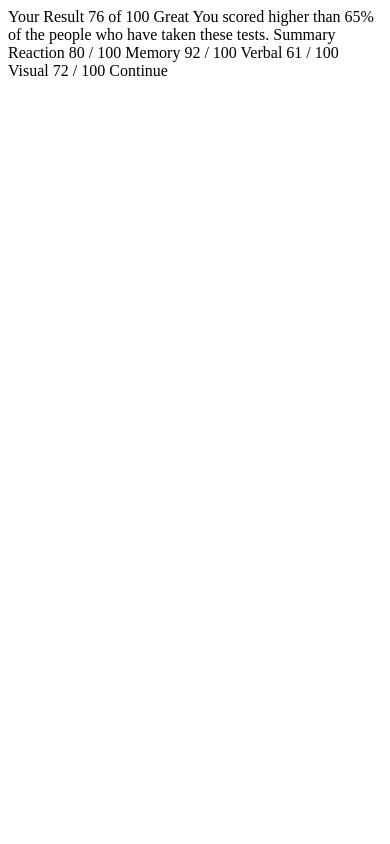
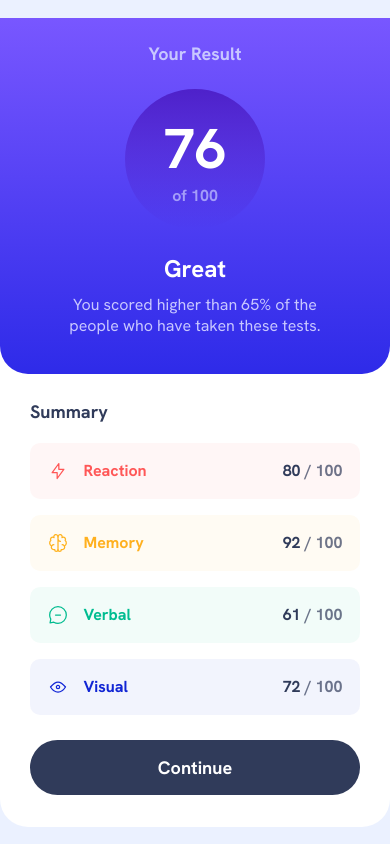
Before and after one commit to efano-dev/vanilla-results-summary-component, a plain HTML site: page index.html in a window 390 px wide. Drawn offline with Linux system fonts and the light colour scheme.

Commit message:
Added HTML Structure and CSS Styling for mobile View

```diff
--- a/index.html
+++ b/index.html
@@ -13,28 +13,48 @@
     </head>
     <body>
         <main>
-            Your Result
-            76
-            of 100
+            <article class="result-container">
+                <section class="result">
+                    <h1 class="h-1">Your Result</h1>
 
-            Great
-            You scored higher than 65% of the people who have taken these tests.
+                    <div class="result__circle">
+                        <p class="result__circle__antecedent">76</p>
+                        <p class="result__circle__consequent">of 100</p>
+                    </div>
 
-            Summary
+                    <p class="result__status">Great</p>
+                    <p class="result__description">You scored higher than 65% of the people who have taken these tests.</p>
+                </section>
+                <section class="summary">
+                    <h2 class="h-2">Summary</h2>
 
-            Reaction
-            80 / 100
+                    <div class="summary__details summary__details--1">
+                        <img src="./assets/images/icon-reaction.svg" alt="Reaction Logo" class="summary__details__logo">
+                        <p>Reaction</p>
+                        <p class="summary__details__ratio"><span class="summary__details__antecedent">80</span> / 100</p>
+                    </div>
 
-            Memory
-            92 / 100
+                    <div class="summary__details summary__details--2">
+                        <img src="./assets/images/icon-memory.svg" alt="Memory Logo" class="summary__details__logo">
+                        <p>Memory</p>
+                        <p class="summary__details__ratio"><span class="summary__details__antecedent">92</span> / 100</p>
+                    </div>
 
-            Verbal
-            61 / 100
+                    <div class="summary__details summary__details--3">
+                        <img src="./assets/images/icon-verbal.svg" alt="Verbal Logo" class="summary__details__logo">
+                        <p>Verbal</p>
+                        <p class="summary__details__ratio"><span class="summary__details__antecedent">61</span> / 100</p>
+                    </div>
 
-            Visual
-            72 / 100
+                    <div class="summary__details summary__details--4">
+                        <img src="./assets/images/icon-visual.svg" alt="Visual Logo" class="summary__details__logo">
+                        <p>Visual</p>
+                        <p class="summary__details__ratio"><span class="summary__details__antecedent">72</span> / 100</p>
+                    </div>
 
-            Continue
+                    <button class="summary__button">Continue</button>
+                </section>
+            </article>
         </main>
         <footer>
             <script src="./scripts/script.js"></script>
--- a/styles/style.css
+++ b/styles/style.css
@@ -0,0 +1,187 @@
+@font-face {
+    font-family: "Hanken Grotesk";
+    src: url(../assets/fonts/HankenGrotesk-VariableFont_wght.ttf);
+}
+
+:root {
+    --color-white: hsl(0, 0%, 100%);
+    --color-pale-blue: hsl(221, 100%, 96%);
+    --color-light-lavender: hsl(241, 100%, 89%);
+    --color-fade-light-lavender: hsla(241, 100%, 89%, 0.7);
+    --color-dark-gray-blue: hsl(224, 30%, 27%);
+    --color-fade-dark-gray-blue: hsla(224, 30%, 27%, 0.7);
+    --color-light-red: hsl(0, 100%, 67%);
+    --color-fade-light-red: hsl(0, 100%, 67%, 0.05);
+    --color-orage-yellow: hsl(39, 100%, 56%);
+    --color-fade-orage-yellow: hsla(39, 100%, 56%, 0.05);
+    --color-green-teal: hsl(166, 100%, 37%);
+    --color-fade-green-teal: hsla(166, 100%, 37%, 0.05);
+    --color-cobalt-blue: hsl(234, 85%, 45%);
+    --color-fade-cobalt-blue: hsla(234, 85%, 45%, 0.05);
+    --color-gradient-light-slate-blue: hsl(252, 100%, 67%);
+    --color-gradient-light-royal-blue: hsl(241, 81%, 54%);
+    --color-gradient-violet-blue: hsla(256, 72%, 46%, 1);
+    --color-gradient-persian-blue: rgba(36, 33, 202, 0);
+    --color-gradient-background: linear-gradient(to bottom, var(--color-gradient-light-slate-blue), var(--color-gradient-light-royal-blue));
+    --color-gradient-circle: linear-gradient(to bottom, var(--color-gradient-violet-blue), var(--color-gradient-persian-blue));
+    --fs-1: 3.5rem;
+    --fs-2: 1.5rem;
+    --fs-3: 1.125rem;
+    --fs-4: 1rem;
+    --fw-normal: 400;
+    --fw-bold: 700;
+}
+
+*, *::before, *::after {
+    box-sizing: border-box;
+}
+
+body {
+    margin: 0;
+    font-family: "Hanken Grotesk";
+    font-weight: var(--fw-normal);
+}
+
+h1, h2, p {
+    margin: 0;
+}
+
+img {
+    display: block;
+    max-width: 100%;
+    height: auto;
+}
+
+main {
+    min-height: 100dvh;
+    display: grid;
+    place-items: center;
+    background-color: var(--color-pale-blue);
+}
+
+p {
+    font-size: var(--fs-4);
+}
+
+.result-container {
+    display: grid;
+    background-color: var(--color-white);
+    min-width: 23.4375rem;
+    width: 100%;
+    max-width: 45.9375rem;
+    border-radius: 28px;
+}
+
+.result {
+    text-align: center;
+    padding: 1.5rem 3.75rem;
+    background-image: var(--color-gradient-background);
+    color: var(--color-light-lavender);
+    border-radius: 0 0 28px 28px;
+}
+
+.h-1 {
+    font-size: var(--fs-3);
+    font-weight: var(--fw-bold);
+    margin-bottom: 1.5rem;
+}
+
+.result__circle {
+    display: grid;
+    place-content: center;
+    width: 8.75rem;
+    height: 8.75rem;
+    background-image: var(--color-gradient-circle);
+    font-weight: var(--fw-bold);
+    margin-inline: auto;
+    margin-bottom: 1.5rem;
+    border-radius: 50%;
+}
+
+.result__circle__antecedent {
+    font-size: var(--fs-1);
+    color: var(--color-white);
+}
+
+.result__circle__consequent {
+    color: var(--color-fade-light-lavender);
+}
+
+.result__status {
+    font-size: var(--fs-2);
+    font-weight: var(--fw-bold);
+    color: var(--color-white);
+    margin-bottom: 0.625rem;
+}
+
+.result__description {
+    margin-bottom: 0.875rem;
+}
+
+.summary {
+    padding: 1.625rem 1.875rem 2rem;
+}
+
+.h-2 {
+    font-size: var(--fs-3);
+    font-weight: var(--fw-bold);
+    color: var(--color-dark-gray-blue);
+    margin-bottom: 1.25rem;
+}
+
+.summary__details {
+    font-weight: var(--fw-bold);
+    display: flex;
+    align-items: center;
+    margin-top: 1rem;
+    padding: 1.09375rem;
+    border-radius: 10px;
+}
+
+.summary__details--1 {
+    color: var(--color-light-red);
+    background-color: var(--color-fade-light-red);
+}
+
+.summary__details--2 {
+    color: var(--color-orage-yellow);
+    background-color: var(--color-fade-orage-yellow);
+}
+
+.summary__details--3 {
+    color: var(--color-green-teal);
+    background-color: var(--color-fade-green-teal);
+}
+
+.summary__details--4 {
+    color: var(--color-cobalt-blue);
+    background-color: var(--color-fade-cobalt-blue);
+}
+
+.summary__details__logo {
+    margin-right: 1rem;
+}
+
+.summary__details__ratio {
+    margin-left: auto;
+    color: var(--color-fade-dark-gray-blue);
+}
+
+.summary__details__antecedent {
+    color: var(--color-dark-gray-blue);
+}
+
+.summary__button {
+    font: inherit;
+    font-size: var(--fs-3);
+    font-weight: var(--fw-bold);
+    color: var(--color-white);
+    display: block;
+    width: 100%;
+    background-color: var(--color-dark-gray-blue);
+    margin-inline: auto;
+    margin-top: 1.5625rem;
+    padding: 1rem 1.25rem;
+    border: none;
+    border-radius: 32px;
+}
```
